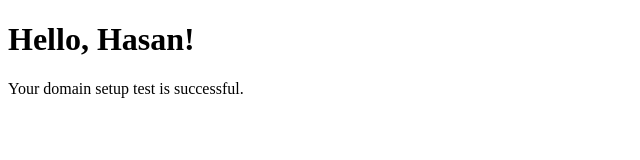
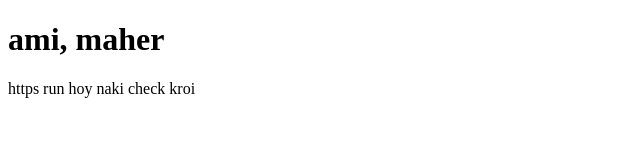
Before and after one commit to poralekhamaher/portfolio, a plain HTML site: page index.html in a window 1280 px wide. Shown: the whole page, without its empty margins (0-640 px from the left). Drawn offline with Linux system fonts and the light colour scheme.

Commit message:
Update index.html

```diff
--- a/index.html
+++ b/index.html
@@ -3,10 +3,10 @@
 <head>
     <meta charset="UTF-8">
     <meta name="viewport" content="width=device-width, initial-scale=1.0">
-    <title>Hello World</title>
+    <title>Hello whoever is reading this ;</title>
 </head>
 <body>
-    <h1>Hello, Hasan!</h1>
-    <p>Your domain setup test is successful.</p>
+    <h1>ami, maher</h1>
+    <p>https run hoy naki check kroi</p>
 </body>
 </html>
```
